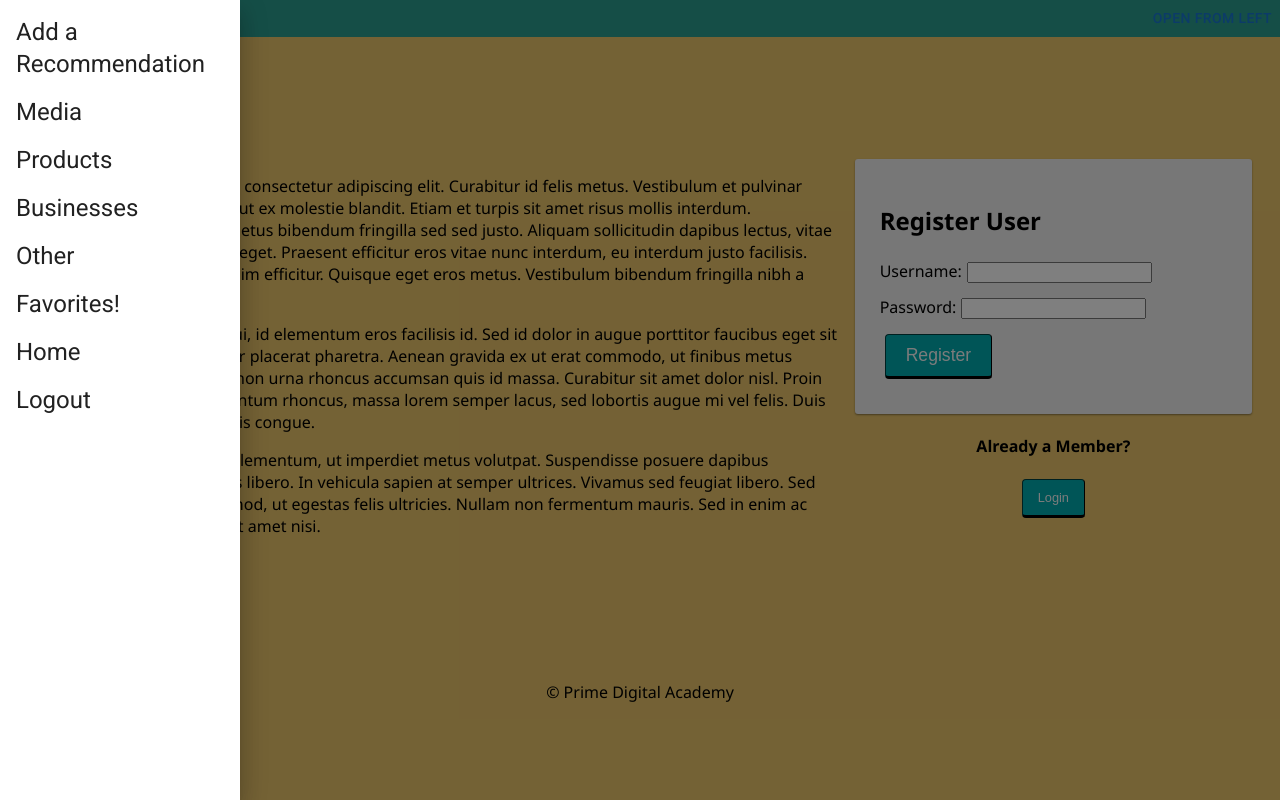
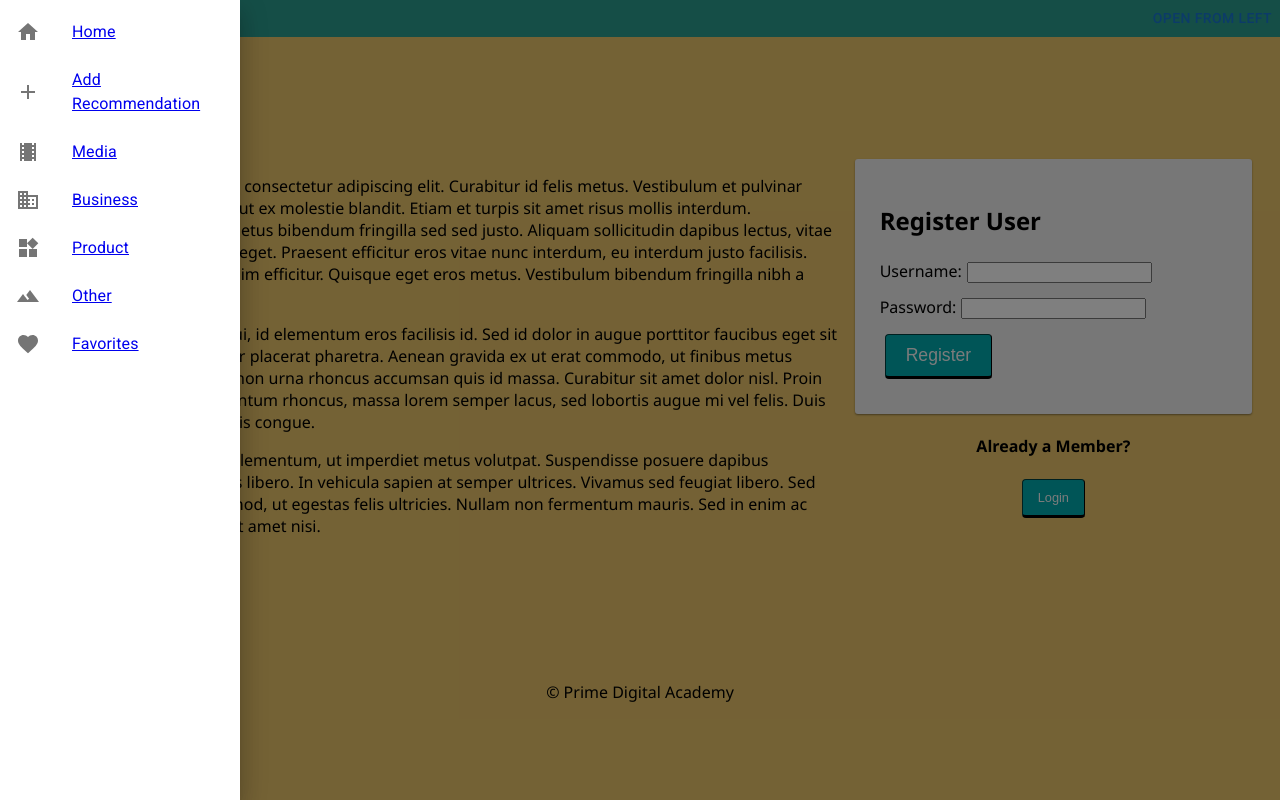
Before and after one commit to sarahhelgen/their-two-cents, a React (Create React App) app: page /#/home in a window 1280 px wide. Both pictures are taken after a click on the button "OPEN FROM LEFT". Built offline with nearby package versions, Linux system fonts and the light colour scheme; no server answers.

Commit message:
basic drawer complete!

```diff
--- a/src/components/App/App.css
+++ b/src/components/App/App.css
@@ -8,6 +8,7 @@ body,
 body {
   font-family: 'Segoe UI', Tahoma, Geneva, Verdana, sans-serif;
   margin: 0px;
+  background-color: #f4f1de;
 }
 
 img {
--- a/src/components/Nav/Nav.jsx
+++ b/src/components/Nav/Nav.jsx
@@ -10,16 +10,27 @@ import Drawer from '@mui/material/Drawer';
 import ListItem from '@mui/material/ListItem';
 import Typography from '@mui/material/Typography';
 import { makeStyles } from '@mui/styles';
+import MenuIcon from '@mui/icons-material/Menu';
+import AddIcon from '@mui/icons-material/Add';
+import ListItemIcon from '@mui/material/ListItemIcon';
+import HomeIcon from '@mui/icons-material/Home';
+import ListItemText from '@mui/material/ListItemText';
+import TheatersIcon from '@mui/icons-material/Theaters';
+import BusinessIcon from '@mui/icons-material/Business';
+import NordicWalkingIcon from '@mui/icons-material/NordicWalking';
+import FavoriteIcon from '@mui/icons-material/Favorite';
+import TerrainIcon from '@mui/icons-material/Terrain';
+import WidgetsIcon from '@mui/icons-material/Widgets';
 
 
 
 function Nav() {
 
   const user = useSelector((store) => store.user);
-  const [state, setState] = useState(false);
+  const [drawerState, setDrawerState] = useState(false);
 
   const toggleDrawer = (open) => (event) => {
-    setState(open)
+    setDrawerState(open)
   }
 
   const drawerWidth = 240;
@@ -46,16 +57,73 @@ function Nav() {
 
   const list = () => (
     <div onClick={toggleDrawer(false)}>
-      <Typography variant="h5">
+      <Typography variant="h6">
+
         <List>
-          <ListItem>Add a Recommendation</ListItem>
-          <ListItem>Media</ListItem>
-          <ListItem>Products</ListItem>
-          <ListItem>Businesses</ListItem>
-          <ListItem>Other</ListItem>
-          <ListItem>Favorites!</ListItem>
-          <ListItem>Home</ListItem>
-          <ListItem>Logout</ListItem>
+
+          <Link to="/user">
+          <ListItem button>
+            <ListItemIcon>
+              <HomeIcon />
+            </ListItemIcon>
+            <ListItemText primary={"Home"}/>
+          </ListItem>
+          </Link>
+
+          <Link to="/add">
+          <ListItem button>
+                <ListItemIcon>
+                  <AddIcon />
+                </ListItemIcon>
+                <ListItemText primary={"Add Recommendation"} />
+            </ListItem>
+            </Link>
+
+        <Link to="/media">
+        <ListItem button>
+          <ListItemIcon>
+            <TheatersIcon />
+          </ListItemIcon>
+          <ListItemText primary={"Media"} />
+        </ListItem>
+        </Link>
+
+        <Link to="/business">
+          <ListItem button>
+            <ListItemIcon>
+                <BusinessIcon />
+            </ListItemIcon>
+            <ListItemText primary={"Business"} />
+          </ListItem>
+        </Link>
+
+        <Link to="/product">
+          <ListItem button>
+            <ListItemIcon>
+                <WidgetsIcon />
+            </ListItemIcon>
+            <ListItemText primary={"Product"} />
+          </ListItem>
+        </Link>
+
+        <Link to="/other">
+          <ListItem button>
+            <ListItemIcon>
+              <TerrainIcon />
+            </ListItemIcon>
+              <ListItemText primary={"Other"} />
+          </ListItem>
+        </Link>
+
+        <Link to="/favorite">
+          <ListItem button>
+            <ListItemIcon>
+              <FavoriteIcon />
+            </ListItemIcon>
+            <ListItemText primary={"Favorites"} />
+          </ListItem>
+        </Link>
+
         </List>
       </Typography>
     </div>
@@ -78,6 +146,7 @@ function Nav() {
         {/* If a user is logged in, show these links */}
         {user.id && (
           <>
+          <MenuIcon />
             <Link className="navLink" to="/user">
               Home
             </Link>
@@ -116,7 +185,7 @@ function Nav() {
             variant="temporary"
             anchor={'left'}
             classes={{ paper: classes.drawerPaper }}
-            open={state}
+            open={drawerState}
             onClose={toggleDrawer(false)}
           >
             {list()}
```
